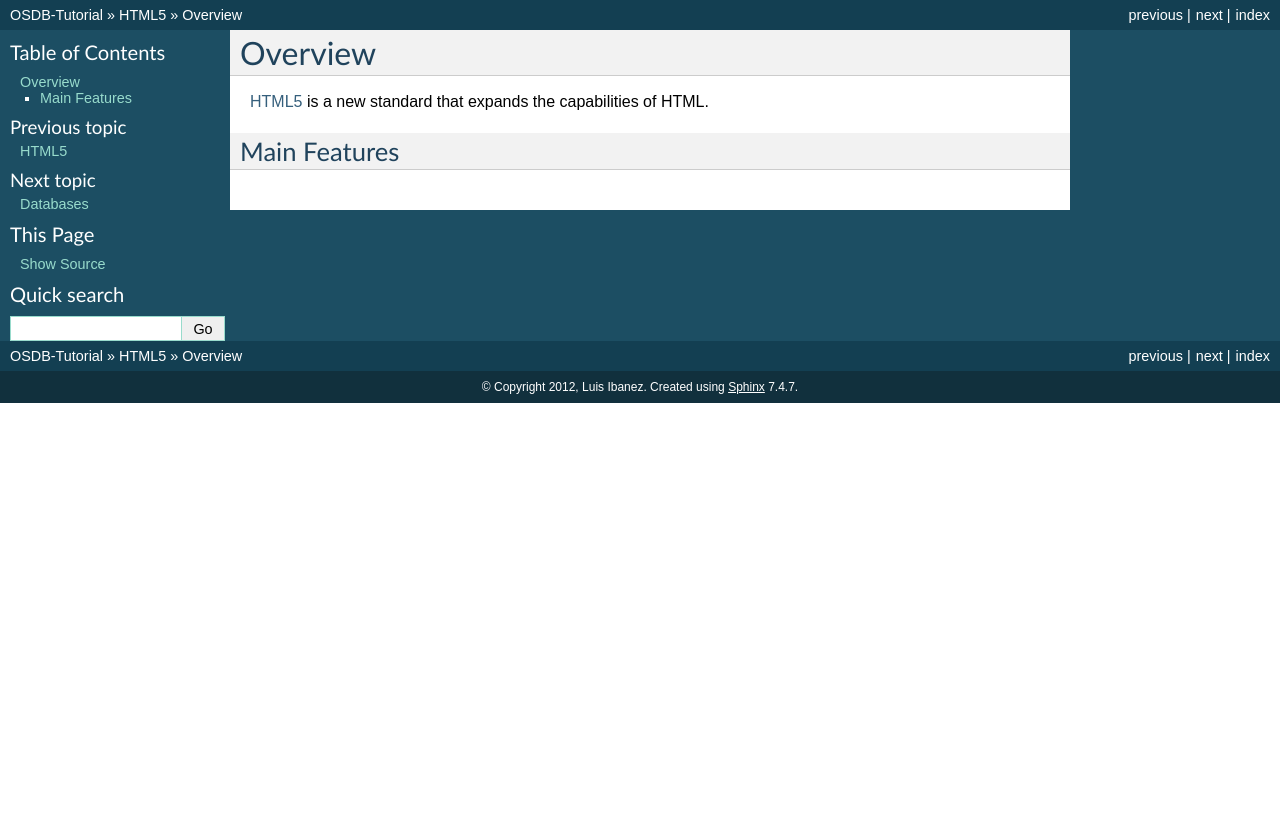
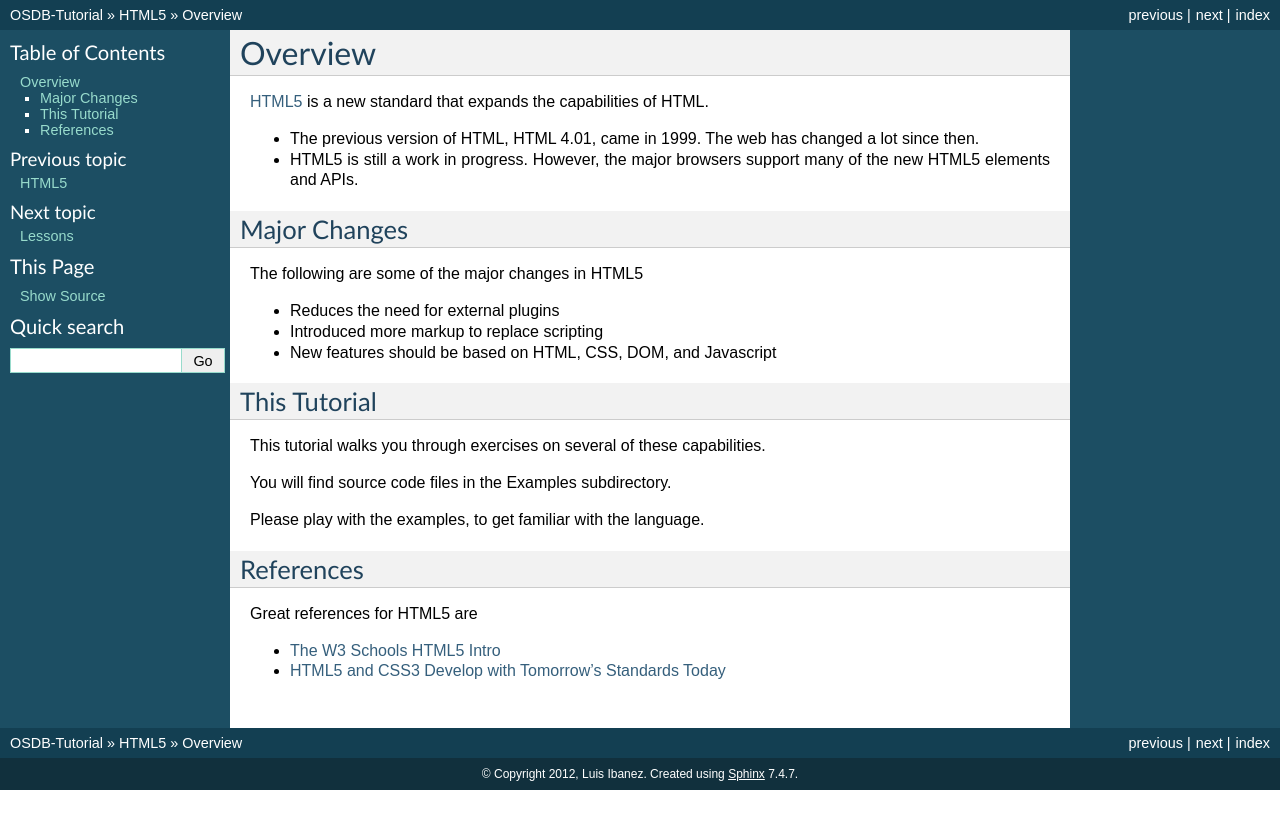
Before and after one commit to SUNY-Albany-CCI/open-source-web-development-tutorial, a Sphinx documentation site: the page built from source/HTML5/Overview.rst, in a window 1280 px wide. Shown: the top 829 px of the page. Built offline with Sphinx 7.4.7, drawn with Linux system fonts in a browser that asks for light colours.

Commit message:
Started HTML lessons.

```diff
--- a/source/HTML5/Overview.rst
+++ b/source/HTML5/Overview.rst
@@ -3,8 +3,42 @@ Overview
 
 `HTML5`_ is a new standard that expands the capabilities of HTML.
 
-Main Features
+* The previous version of HTML, HTML 4.01, came in 1999. The web has changed a lot since then.
+
+* HTML5 is still a work in progress. However, the major browsers support many of the new HTML5 elements and APIs.
+
+Major Changes
 -------------
+
+The following are some of the major changes in HTML5
+
+* Reduces the need for external plugins
+
+* Introduced more markup to replace scripting
+
+* New features should be based on HTML, CSS, DOM, and Javascript
+
+
+This Tutorial
+-------------
+
+This tutorial walks you through exercises on several of these capabilities.
+
+You will find source code files in the Examples subdirectory.
+
+Please play with the examples, to get familiar with the language.
+
+
+
+References
+----------
+
+Great references for HTML5 are
+
+* `The W3 Schools HTML5 Intro`_
+* `HTML5 and CSS3 Develop with Tomorrow's Standards Today`_
 
 
 .. _HTML5: http://www.w3schools.com/html/html5_intro.asp
+.. _The W3 Schools HTML5 Intro:  http://www.w3schools.com/html/html5_intro.asp
+.. _HTML5 and CSS3 Develop with Tomorrow's Standards Today: http://pragprog.com/book/bhh5/html5-and-css3
--- a/source/HTML5/index.rst
+++ b/source/HTML5/index.rst
@@ -7,6 +7,8 @@ Contents:
    :maxdepth: 2
 
    Overview.rst
+   Lessons.rst
 
 .. index::
    pair: HTML5; Overview
+   pair: HTML5; Lessons
```
Also changed, not shown: source/HTML5/Examples/lesson01.html (added, +11 -0 lines), source/HTML5/LessonHTML5_01.rst (added, +30 -0 lines), source/HTML5/Lessons.rst (added, +9 -0 lines).
